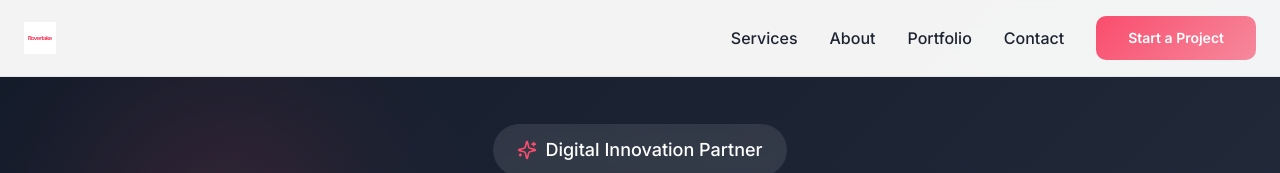
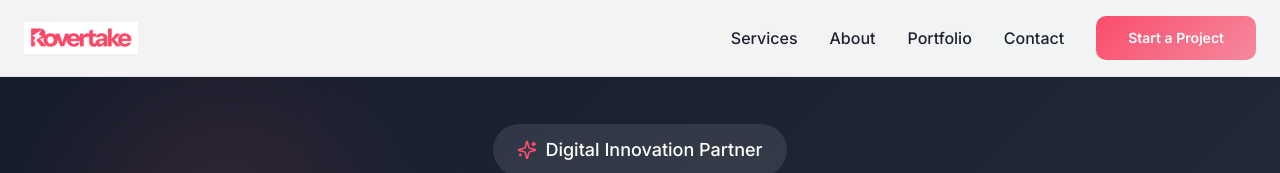
Before and after one commit to Rifnaz-Lovable/rovertake-ignite-vision, a React (Vite) app: page / in a window 1280 px wide. Shown: the top 173 px of the page. Built offline with nearby package versions, Linux system fonts and the light colour scheme.

Commit message:
Updated logo

```diff
--- a/src/components/Header.tsx
+++ b/src/components/Header.tsx
@@ -20,7 +20,7 @@ const Header = () => {
           <div className="flex items-center">
             {/* Desktop Logo */}
             <img
-              src="/lovable-uploads/9acd67ad-b7fb-48a1-9263-6ae46770d2c8.png"
+              src="/lovable-uploads/Rovertake-named-logo.png"
               alt="Rovertake"
               className="h-8 w-auto hidden sm:block"
             />
@@ -28,7 +28,7 @@ const Header = () => {
             <img
               src="/lovable-uploads/bbe63455-6c62-4947-9938-8e4e8826d509.png"
               alt="Rovertake"
-              className="h-8 w-8 sm:hidden"
+              className="h-10 w-10 sm:hidden"
             />
           </div>
 
```
